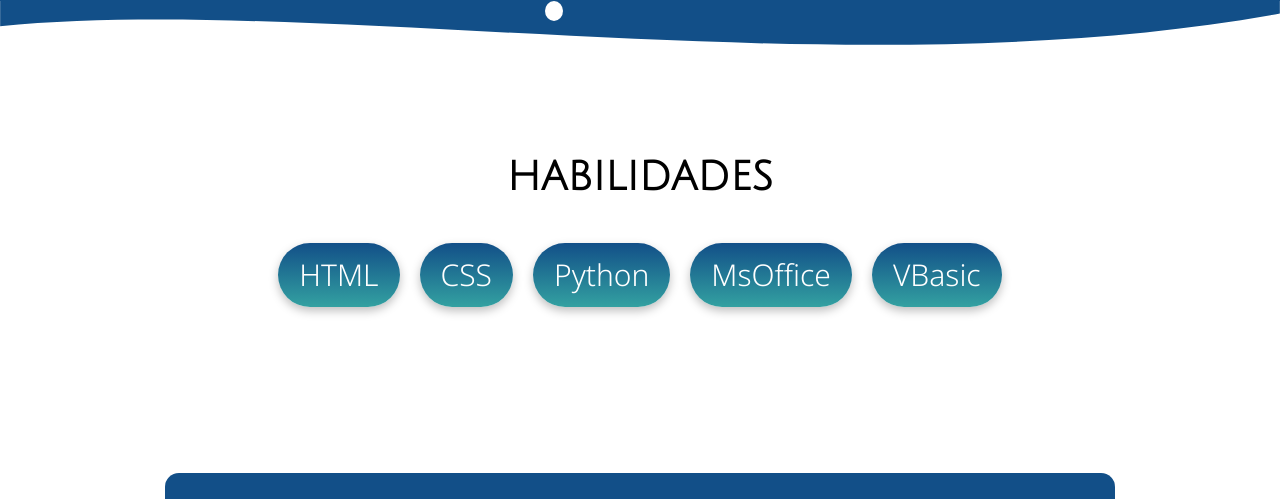
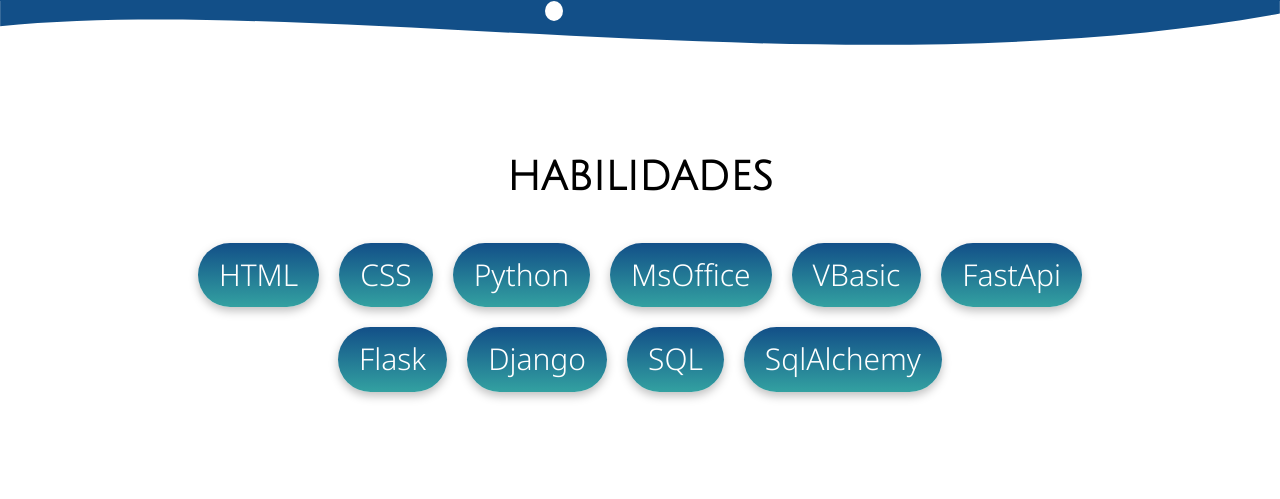
Before and after one commit to RicardoTizzano/cv, a Flask app: page / in a window 1280 px wide. Shown: the part 1309-1808 px from the top of the page. Run offline with Flask 3, Linux system fonts and the light colour scheme.

Commit message:
Se agregar skills

```diff
--- a/templates/index.html
+++ b/templates/index.html
@@ -102,6 +102,11 @@
                 <li class="skills-skill">Python</li>
                 <li class="skills-skill">MsOffice</li>
                 <li class="skills-skill">VBasic</li>
+                <li class="skills-skill">FastApi</li>
+                <li class="skills-skill">Flask</li>
+                <li class="skills-skill">Django</li>
+                <li class="skills-skill">SQL</li>
+                <li class="skills-skill">SqlAlchemy</li>
 
             </ul>
 
```
